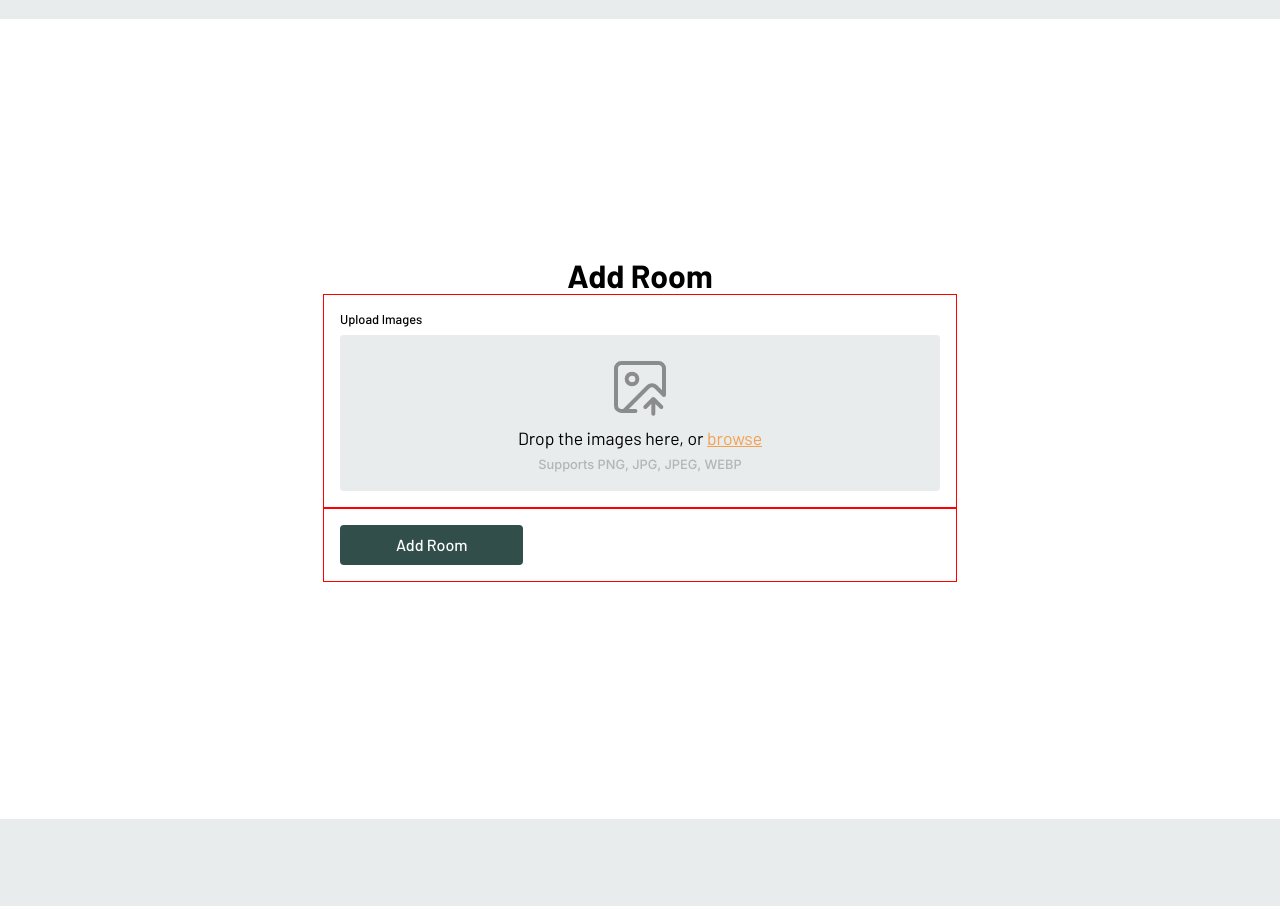
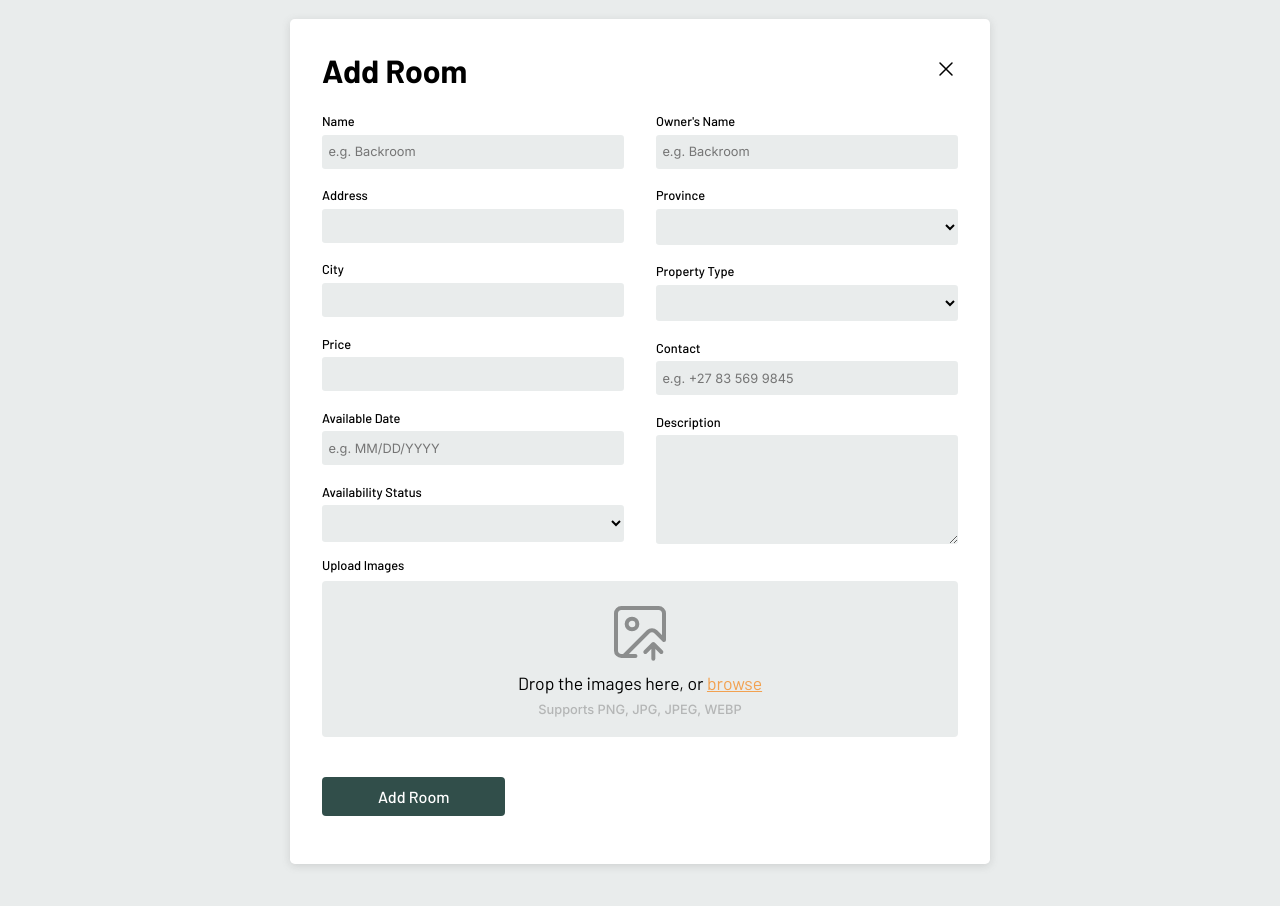
Before and after one commit to SoftElsie/Skuata_app, an Angular app: page /add-room in a window 1280 px wide. Shown: the top 906 px of the page. Before the commit the page ends 870 px from the top, so only its background shows below. Built offline with nearby package versions, Linux system fonts and the light colour scheme.

Commit message:
Add room completed

```diff
--- a/src/app/components/add-room/add-room.component.css
+++ b/src/app/components/add-room/add-room.component.css
@@ -1,10 +1,27 @@
 .container {
-  min-height: 100vh;
+  max-width: 700px;
   display: flex;
   flex-direction: column;
   justify-content: center;
-  align-items: center;
+  align-items: flex-start;
   background-color: hsl(var(--neutral-00));
+  padding: 2rem;
+  border-radius: .3em;
+  margin: 0 auto;
+  gap: 1.5em;
+  box-shadow: rgba(99, 99, 99, 0.2) 0px 2px 8px 0px;
+}
+
+.container .header {
+  width: 100%;
+  display: flex;
+  justify-content: space-between;
+}
+
+.header button {
+  background-color: transparent;
+  border: none;
+  cursor: pointer;
 }
 
 label {
@@ -12,14 +29,57 @@ label {
   font-size: .8rem;
 }
 
+form {
+  width: 100%;
+  display: flex;
+  flex-direction: column;
+  justify-content: center;
+  align-items: center;
+
+}
+
+form .columns {
+  width: 100%;
+  display: flex;
+  justify-content: space-between;
+}
+
+.columns div {
+  width: 100%;
+  display: flex;
+  flex-direction: column;
+  align-items: flex-start;
+  justify-self: flex-end;
+  gap: .35em;
+
+}
+
+.left-group {
+  margin-right: 1em;
+
+}
+
+.right-group {
+  margin-left: 1em;
+}
+
+input, select, textarea {
+  width: 100%;
+  padding: .75em .5em;
+  border: none;
+  border-radius: .25em;
+  background-color: hsl(var(--primary-100));
+  font-family: Inter, sans-serif;
+  font-size: .8rem;
+  margin-bottom: 1em;
+}
+
 .container .upload{
-  padding: 1em;
   display: flex;
   flex-direction: column;
   justify-content: center;
   align-items: flex-start;
   width: 100%;
-  border: 1px solid red;
   gap: .5em;
 }
 
@@ -32,7 +92,7 @@ label {
   background-color: hsl(var(--primary-100));
   border-radius: .25em;
   text-align: center;
-  min-width: 600px;
+
 }
 
 .upload .dropzone img{
@@ -59,8 +119,8 @@ label {
 .button {
   width: 100%;
   display: flex;
-  padding: 1em;
-  border: 1px solid red;
+  padding: 1em 0;
+
 }
 
 .button button {
@@ -73,8 +133,30 @@ label {
   background-color: hsl(var(--primary-900));
   transition: background-color .25s ease-in-out;
   cursor: pointer;
+  margin: 1.5em 0 0;
 }
 
 .button button:hover {
   background-color: hsl(var(--primary-600));
 }
+
+@media (max-width: 550px) {
+  .container {
+    margin: 0 1em;
+  }
+
+  form .columns {
+    width: 100%;
+    flex-direction: column;
+    align-items: center;
+    justify-content: center;
+  }
+
+  .left-group, .right-group {
+    margin: 0;
+  }
+
+  .button button {
+    width: 100%;
+  }
+}
--- a/src/app/components/add-room/add-room.component.html
+++ b/src/app/components/add-room/add-room.component.html
@@ -1,10 +1,66 @@
 <main class="container">
-  <h1>
-    Add Room
-  </h1>
+  <div class="header">
+    <h1>
+      Add Room
+    </h1>
+    <button><img src="../../assets/icons/lucide/x.svg" alt=""></button>
+  </div>
   <form>
-    <div>
-
+    <div class="columns">
+      <div class="left-group">
+        <div>
+          <label for="name"> Name</label>
+          <input type="text" name="name" placeholder="e.g. Backroom">
+        </div>
+        <div>
+          <label for="address"> Address</label>
+          <input type="text" name="address" >
+        </div>
+        <div>
+          <label for="city"> City</label>
+          <input type="text" name="city" >
+        </div>
+        <div>
+          <label for="price"> Price</label>
+          <input type="number" name="price" >
+        </div>
+        <div>
+          <label for="available-date"> Available Date</label>
+          <input type="text" onfocus="(this.type='date')" name="available-date" placeholder="e.g. MM/DD/YYYY">
+        </div>
+        <div>
+          <label for="availability-status"> Availability Status</label>
+          <select name="available-date" id="availability">
+            <option value=""></option>
+          </select>
+        </div>
+      </div>
+      <div class="right-group">
+        <div>
+          <label for="owner-name"> Owner&apos;s Name</label>
+          <input type="text" name="name" placeholder="e.g. Backroom">
+        </div>
+        <div>
+          <label for="province"> Province</label>
+          <select name="province" id="province">
+            <option value=""></option>
+          </select>
+        </div>
+        <div>
+          <label for="property-type"> Property Type</label>
+          <select name="property-type" id="property-type">
+            <option value=""></option>
+          </select>
+        </div>
+        <div>
+          <label for="contact"> Contact</label>
+          <input type="text" name="contact" placeholder="e.g. +27 83 569 9845">
+        </div>
+        <div>
+          <label for="description"> Description</label>
+          <textarea name="description" id="description" rows="6"></textarea>
+        </div>
+      </div>
     </div>
     <div class="upload">
       <label for="uploadImages"> Upload Images</label>
```
